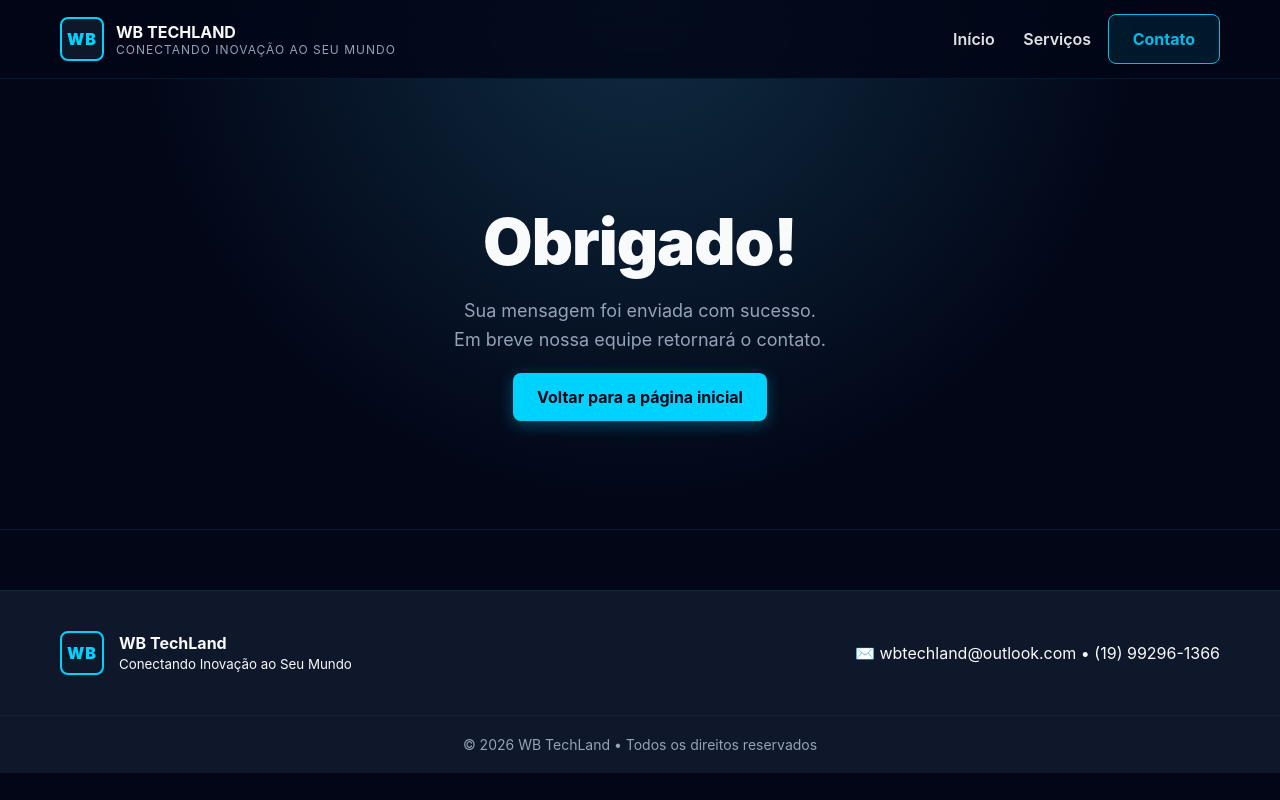
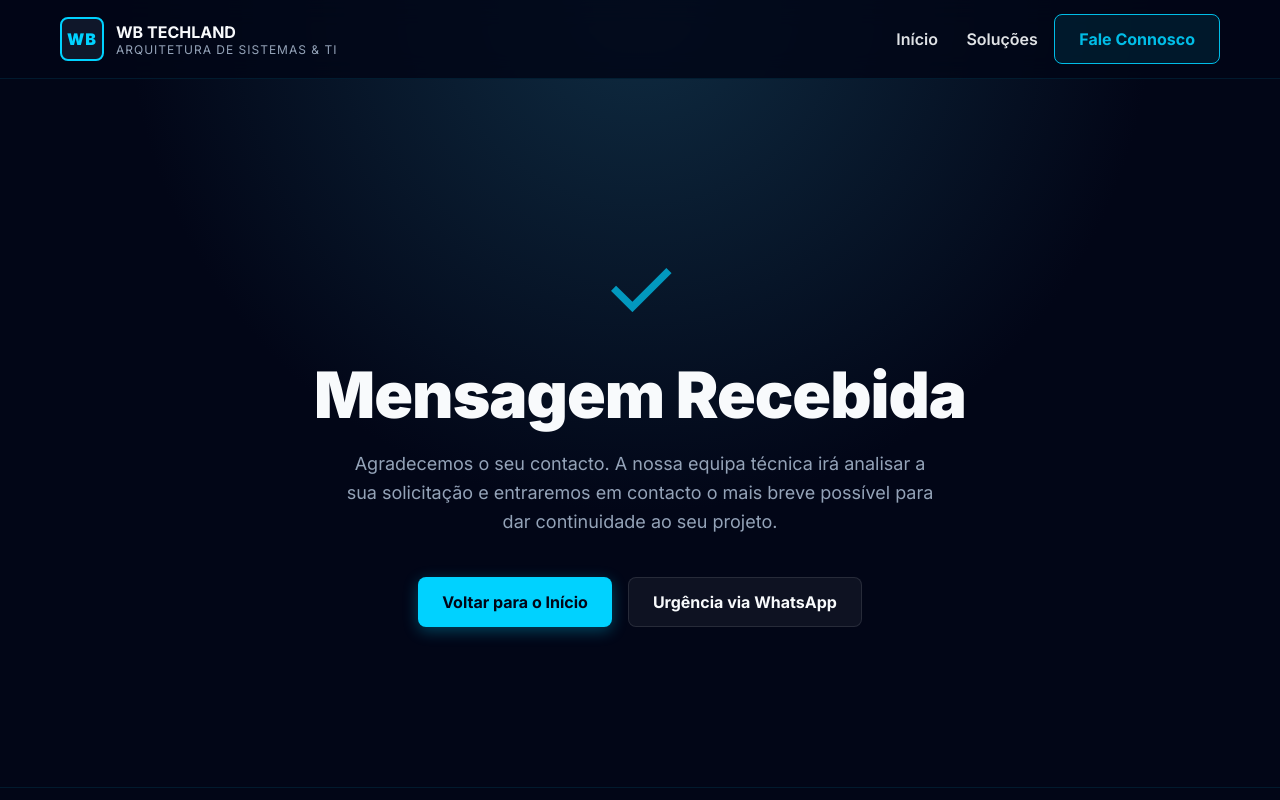
Before and after one commit to GWHades/WBTechLand-WEB, a plain HTML site: page obrigado.html in a window 1280 px wide. Drawn offline with Linux system fonts and the light colour scheme.

Commit message:
Revise thank you page content and styles
Updated the title and description for the thank you page. Enhanced the layout and styling for better user experience.

```diff
--- a/obrigado.html
+++ b/obrigado.html
@@ -3,10 +3,29 @@
 <head>
   <meta charset="utf-8" />
   <meta name="viewport" content="width=device-width, initial-scale=1" />
-  <title>Obrigado – WB TechLand</title>
-  <meta name="description" content="Mensagem enviada com sucesso para WB TechLand. Em breve retornaremos!">
+  <title>Mensagem Enviada – WB TechLand</title>
+  <meta name="description" content="A sua mensagem foi enviada com sucesso para a WB TechLand. Em breve entraremos em contacto.">
+  <link href="https://fonts.googleapis.com/css2?family=Inter:wght@400;600;700;900&display=swap" rel="stylesheet">
   <link rel="stylesheet" href="assets/css/style.css">
   <link rel="shortcut icon" href="assets/img/favicon.ico" type="image/x-icon">
+  <style>
+    .menu-toggle { display: none; background: none; border: none; font-size: 2rem; color: var(--cyan); cursor: pointer; margin-left: 12px; }
+    @media (max-width: 640px) { nav { display: none; } .menu-toggle { display: block; } }
+
+    /* Estilo específico para a confirmação */
+    .success-icon {
+      font-size: 80px;
+      color: var(--cyan);
+      margin-bottom: 24px;
+      display: inline-block;
+      animation: pulse 2s infinite;
+    }
+    @keyframes pulse {
+      0% { transform: scale(1); opacity: 1; }
+      50% { transform: scale(1.1); opacity: 0.7; }
+      100% { transform: scale(1); opacity: 1; }
+    }
+  </style>
 </head>
 <body>
 <header class="site-header">
@@ -15,39 +34,66 @@
       <span class="logo">WB</span>
       <span class="brand-text">
         <strong>WB TECHLAND</strong>
-          <small>Conectando Inovação ao Seu Mundo</small>
+        <small>Arquitetura de Sistemas & TI</small>
       </span>
     </a>
-      <nav>
+    <button class="menu-toggle" aria-label="Abrir menu">&#9776;</button>
+    <nav id="main-nav">
       <a href="index.html">Início</a>
-        <a href="servicos.html">Serviços</a>
-        <a href="contato.html" class="btn">Contato</a>
+      <a href="servicos.html">Soluções</a>
+      <a href="contato.html" class="btn">Fale Connosco</a>
     </nav>
   </div>
 </header>
+
 <main class="top-hero small">
-    <div class="container" style="text-align:center; padding:48px 0;">
-      <h1>Obrigado!</h1>
-      <p>Sua mensagem foi enviada com sucesso.<br>
-      Em breve nossa equipe retornará o contato.</p>
-      <a class="btn primary" href="index.html">Voltar para a página inicial</a>
+  <div class="container" style="text-align:center; padding:100px 0;">
+    <div class="success-icon">✓</div>
+    <h1 style="margin-top: 0;">Mensagem Recebida</h1>
+    <p style="max-width: 600px; margin: 0 auto 40px;">
+      Agradecemos o seu contacto. A nossa equipa técnica irá analisar a sua solicitação e entraremos em contacto o mais breve possível para dar continuidade ao seu projeto.
+    </p>
+    <div style="display: flex; gap: 16px; justify-content: center; flex-wrap: wrap;">
+      <a class="btn primary" href="index.html">Voltar para o Início</a>
+      <a class="btn ghost" target="_blank" href="https://api.whatsapp.com/send?phone=5519992961366">Urgência via WhatsApp</a>
+    </div>
   </div>
 </main>
+
 <footer class="site-footer">
   <div class="container foot">
     <div class="foot-left">
       <span class="logo">WB</span>
       <div>
-          <strong>WB TechLand</strong><br>
-          <small>Conectando Inovação ao Seu Mundo</small>
+        <strong style="color: #fff;">WB TechLand</strong><br>
+        <small style="color: var(--cyan);">Arquitetura de Sistemas & Soluções de TI</small>
       </div>
     </div>
-      <div class="foot-right">
-        <a href="mailto:wbtechland@outlook.com">✉️ wbtechland@outlook.com</a>
-        <span>•</span>
-        <a href="https://api.whatsapp.com/send?phone=5519992961366" target="_blank" rel="noopener noreferrer">(19) 99296-1366</a>
+    <div class="foot-right" style="color: var(--muted); font-size: 14px;">
+      wbtechland@outlook.com &nbsp; • &nbsp; (19) 99296-1366
     </div>
   </div>
-    <div class="copyright">© <span id="y"></span> WB TechLand • Todos os direitos reservados</div>
+  <div class="copyright">© <span id="y"></span> WB TechLand • Todos os direitos reservados.</div>
 </footer>
+
 <script src="assets/js/main.js"></script>
+<script>
+  // Menu hambúrguer básico para a página de obrigado
+  const menuToggle = document.querySelector('.menu-toggle');
+  const nav = document.getElementById('main-nav');
+  menuToggle.addEventListener('click', function() {
+    nav.style.display = nav.style.display === 'flex' ? 'none' : 'flex';
+    if(nav.style.display === 'flex') {
+      nav.style.flexDirection = 'column';
+      nav.style.position = 'absolute';
+      nav.style.top = '60px';
+      nav.style.right = '20px';
+      nav.style.background = 'var(--navy-2)';
+      nav.style.padding = '20px';
+      nav.style.borderRadius = '10px';
+      nav.style.border = '1px solid var(--cyan)';
+    }
+  });
+</script>
+</body>
+</html>
```
Lines whose indentation alone changed are shown as unchanged.
